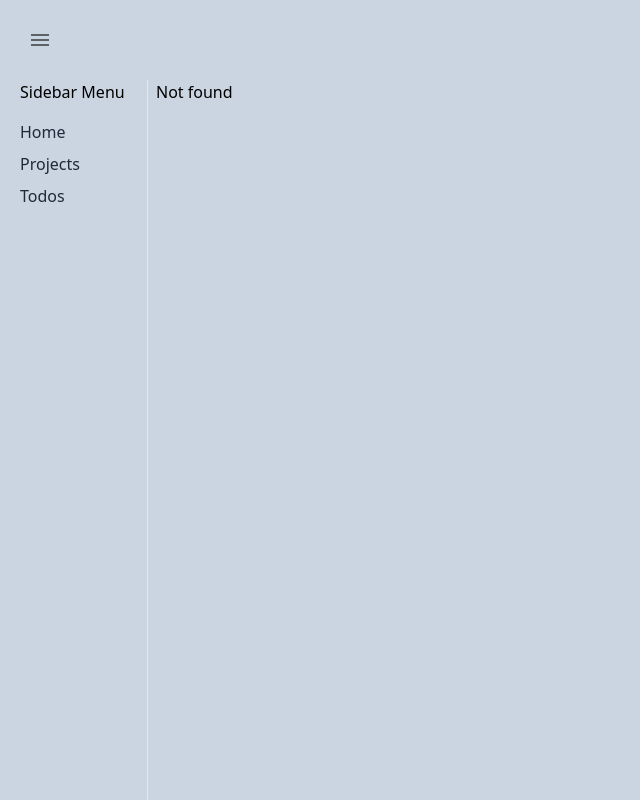
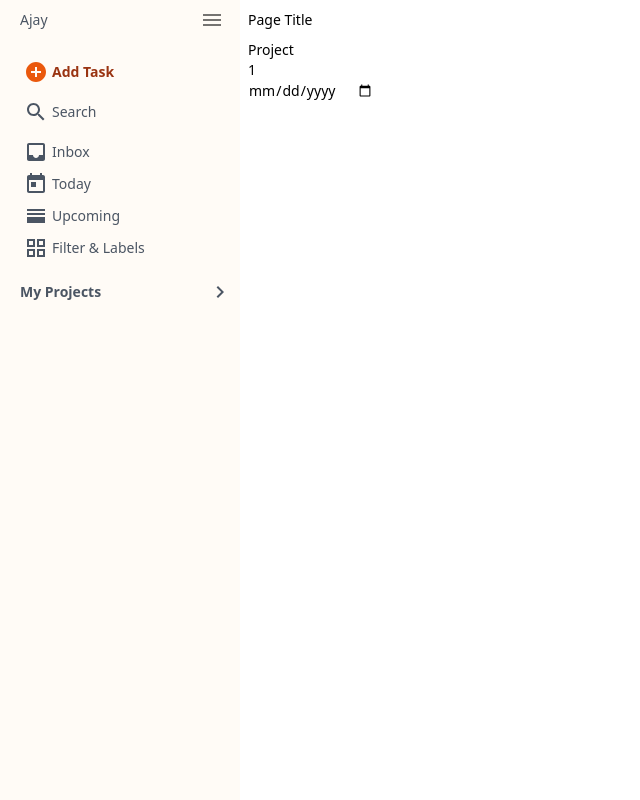
Before and after one commit to ajaypds/mern-todo-frontend, a React (Vite) app: page /project/1 in a window 1280 px wide. Before the commit this address had no page. Shown: the whole page, without its empty margins (0-640 px from the left). Built offline with nearby package versions, Linux system fonts and the light colour scheme.

Commit message:
designed sidebar and changed default layout

```diff
--- a/index.html
+++ b/index.html
@@ -4,7 +4,7 @@
     <meta charset="UTF-8" />
     <link rel="icon" type="image/svg+xml" href="/vite.svg" />
     <meta name="viewport" content="width=device-width, initial-scale=1.0" />
-    <title>Vite + React</title>
+    <title>My Todo App</title>
   </head>
   <body class="bg-slate-100">
     <div class="h-screen" id="root"></div>
--- a/src/App.jsx
+++ b/src/App.jsx
@@ -4,7 +4,7 @@ import router from './routes/Routes'
 
 const App = () => {
   return (
-    <div className='h-full w-full bg-slate-300'>
+    <div className='h-full w-full bg-slate-300 text-sm'>
       <RouterProvider router={router} future={{ v7_startTransition: true }} />
     </div>
   )
--- a/src/components/Sidebar.jsx
+++ b/src/components/Sidebar.jsx
@@ -1,16 +1,75 @@
-import React from 'react'
+import { AddCircle, Filter, GridViewOutlined, HorizontalSplit, Inbox, KeyboardArrowDown, KeyboardArrowRight, MenuOutlined, Search, Tag, Today, Upcoming } from '@mui/icons-material'
+import React, { useState } from 'react'
+import { useDispatch } from 'react-redux'
 import { NavLink } from 'react-router-dom'
+import { toggleSidebar } from '../store'
+import { IconButton } from '@mui/material'
 
 const Sidebar = () => {
+
+    const [accord, setAccord] = useState(false)
+
+    const dispatch = useDispatch()
+
+    const handleMenuClick = () => {
+        dispatch(toggleSidebar())
+    }
+
     return (
-        <div className='pr-2 flex flex-col gap-4'>
-            <div>Sidebar Menu</div>
-            <div className='flex flex-col gap-2'>
+        <div className='pr-2 flex flex-col gap-4 text-gray-600'>
+            <div className='flex justify-between items-center'>
+                <div>Ajay</div>
+                <div><IconButton onClick={handleMenuClick}><MenuOutlined /></IconButton></div>
+            </div>
+            <div className='flex flex-col'>
+                <div className='w-full h-10'>
+                    <div className='hover:bg-gray-100 transition-all duration-500 rounded-md cursor-pointer p-1 active:mr-1 active:ml-1 active:mt-1 flex items-center gap-1'><span className='text-orange-600'><AddCircle /></span> <span className='text-orange-800 font-semibold'>Add Task</span></div>
+                </div>
+                <div className='w-full h-10'>
+                    <div className='hover:bg-gray-100 transition-all duration-500 rounded-md cursor-pointer p-1 active:mr-1 active:ml-1 active:mt-1 flex items-center gap-1'><span className=''><Search /></span> <span className=''>Search</span></div>
+                </div>
+                <NavLink to='/inbox' className={({ isActive }) => `rounded-md ${isActive ? 'text-red-700 bg-orange-100/80' : 'text-gray-600 hover:bg-gray-100'}`} >
+                    <div className='p-1 flex items-center gap-1'><span ><Inbox /></span> Inbox</div>
+                </NavLink>
+                <NavLink to='/today' className={({ isActive }) => `rounded-md ${isActive ? 'text-red-700 bg-orange-100/80' : 'text-gray-600 hover:bg-gray-100'}`} >
+                    <div className='p-1 flex items-center gap-1'><span className=''><Today /></span> Today</div>
+                </NavLink>
+                <NavLink to='/upcoming' className={({ isActive }) => `rounded-md ${isActive ? 'text-red-700 bg-orange-100/80' : 'text-gray-600 hover:bg-gray-100'}`} >
+                    <div className='p-1 flex items-center gap-1'><span className=''><HorizontalSplit /></span> Upcoming</div>
+                </NavLink>
+                <NavLink to='/filter-labels' className={({ isActive }) => `rounded-md ${isActive ? 'text-red-700 bg-orange-100/80' : 'text-gray-600 hover:bg-gray-100'}`} >
+                    <div className='p-1 flex items-center gap-1'><span className=''><GridViewOutlined /></span> Filter & Labels</div>
+                </NavLink>
 
-                <NavLink to='/' className={({ isActive }) => `${isActive ? 'text-red-500' : 'text-gray-800'}`} >Home</NavLink>
-                <NavLink to='projects' className={({ isActive }) => `${isActive ? 'text-red-500' : 'text-gray-800'}`} >Projects</NavLink>
-                <NavLink to='todos' className={({ isActive }) => `${isActive ? 'text-red-500' : 'text-gray-800'}`} >Todos</NavLink>
+
+
+
+                {/* <NavLink to='/' className={({ isActive }) => `${isActive ? 'text-red-500' : 'text-gray-600'}`} >Home</NavLink>
+                <NavLink to='projects' className={({ isActive }) => `${isActive ? 'text-red-500' : 'text-gray-600'}`} >Projects</NavLink>
+                <NavLink to='project/123' className={({ isActive }) => `${isActive ? 'text-red-500' : 'text-gray-600'}`} >Project/123</NavLink>
+                <NavLink to='todos' className={({ isActive }) => `${isActive ? 'text-red-500' : 'text-gray-600'}`} >Todos</NavLink> */}
             </div>
+            <div className='flex-col'>
+                <div className='font-semibold flex justify-between items-center'>
+                    <div>My Projects</div>
+                    <div className={`hover:bg-gray-100 rounded-full transition-all duration-500 ${!accord ? 'rotate-0' : 'rotate-90'}`} onClick={() => setAccord(!accord)}><KeyboardArrowRight /></div>
+                </div>
+                <div className={`transition-all duration-500 overflow-clip flex flex-col  ${!accord ? 'max-h-0' : 'max-h-80'}`}>
+                    <NavLink to='/' className={({ isActive }) => `rounded-md ${isActive ? 'text-red-700 bg-orange-100/80' : 'text-gray-600 hover:bg-gray-100'}`} >
+                        <div className='p-1 flex items-center gap-1'><span className='text-xl' >#</span> Home</div>
+                    </NavLink>
+                    <NavLink to='/projects' className={({ isActive }) => `rounded-md ${isActive ? 'text-red-700 bg-orange-100/80' : 'text-gray-600 hover:bg-gray-100'}`} >
+                        <div className='p-1 flex items-center gap-1'><span className='text-xl' >#</span> Projects</div>
+                    </NavLink>
+                    <NavLink to='/project/123' className={({ isActive }) => `rounded-md ${isActive ? 'text-red-700 bg-orange-100/80' : 'text-gray-600 hover:bg-gray-100'}`} >
+                        <div className='p-1 flex items-center gap-1'><span className='text-xl' >#</span> Project/123</div>
+                    </NavLink>
+                    <NavLink to='/todos' className={({ isActive }) => `rounded-md ${isActive ? 'text-red-700 bg-orange-100/80' : 'text-gray-600 hover:bg-gray-100'}`} >
+                        <div className='p-1 flex items-center gap-1'><span className='text-xl' >#</span> Todos</div>
+                    </NavLink>
+                </div>
+            </div>
+
         </div>
     )
 }
--- a/src/layout/Layout.jsx
+++ b/src/layout/Layout.jsx
@@ -5,8 +5,8 @@ import SecondaryLayout from './SecondaryLayout'
 const Layout = () => {
 
     return (
-        <div className='flex flex-col h-full pl-5 pr-5'>
-            <Header />
+        <div className='flex flex-col h-full'>
+            {/* <Header /> */}
             <SecondaryLayout />
         </div>
     )
--- a/src/layout/SecondaryLayout.jsx
+++ b/src/layout/SecondaryLayout.jsx
@@ -1,12 +1,21 @@
 import React, { useEffect, useState } from 'react'
 import Sidebar from '../components/Sidebar'
-import { useSelector } from 'react-redux'
+import { useDispatch, useSelector } from 'react-redux'
 import { Outlet } from 'react-router-dom'
+import { MenuOutlined } from '@mui/icons-material'
+import { toggleSidebar } from '../store'
+import { IconButton } from '@mui/material'
 
 const SecondaryLayout = () => {
 
     const sidebar = useSelector((x) => x.app.sidebar)
     const [borderDelay, setBorderDelay] = useState(true)
+
+    const dispatch = useDispatch()
+
+    const handleMenuClick = () => {
+        dispatch(toggleSidebar())
+    }
 
     useEffect(() => {
         if (!sidebar) {
@@ -19,11 +28,12 @@ const SecondaryLayout = () => {
     }, [sidebar])
 
     return (
-        <div className='flex h-full w-full bg-slate-300'>
-            <div className={`transition-all duration-500 overflow-hidden ${borderDelay ? 'border-none' : 'border-r'} ${!sidebar ? 'w-0' : 'w-0 tablet:w-32'} `}>
+        <div className='flex h-full w-full bg-white'>
+            <div className={`transition-all duration-500 bg-orange-50/50 overflow-hidden ${borderDelay ? 'border-none' : 'border-none'} ${!sidebar ? 'w-0' : 'w-0 tablet:w-60 tablet:pl-5'} `}>
                 <Sidebar />
             </div>
-            <div className='transition-all duration-500 pl-2'>
+            <div className='transition-all duration-500 pl-2 flex-col'>
+                <div className='h-10 flex items-center'>{!sidebar && <IconButton onClick={handleMenuClick}><MenuOutlined /></IconButton>} Page Title</div>
                 <Outlet />
             </div>
         </div>
--- /dev/null
+++ b/src/pages/FilterLabels.jsx
@@ -0,0 +1,9 @@
+import React from 'react'
+
+const FilterLabels = () => {
+    return (
+        <div>FilterLabels</div>
+    )
+}
+
+export default FilterLabels
--- /dev/null
+++ b/src/pages/Inbox.jsx
@@ -0,0 +1,9 @@
+import React from 'react'
+
+const Inbox = () => {
+    return (
+        <div>Inbox</div>
+    )
+}
+
+export default Inbox
--- /dev/null
+++ b/src/pages/Project.jsx
@@ -0,0 +1,17 @@
+import React from 'react'
+import { useParams } from 'react-router-dom'
+
+const Project = () => {
+    const { id } = useParams()
+    return (
+        <div>
+
+            <div>Project</div>
+            <div>{id ? id : 'null'}</div>
+
+            <input type='date' />
+        </div>
+    )
+}
+
+export default Project
--- /dev/null
+++ b/src/pages/Today.jsx
@@ -0,0 +1,9 @@
+import React from 'react'
+
+const Today = () => {
+    return (
+        <div>Today</div>
+    )
+}
+
+export default Today
--- /dev/null
+++ b/src/pages/Upcoming.jsx
@@ -0,0 +1,9 @@
+import React from 'react'
+
+const Upcoming = () => {
+    return (
+        <div>Upcoming</div>
+    )
+}
+
+export default Upcoming
```
Also changed, not shown: src/routes/Routes.jsx (+27 -3 lines).
